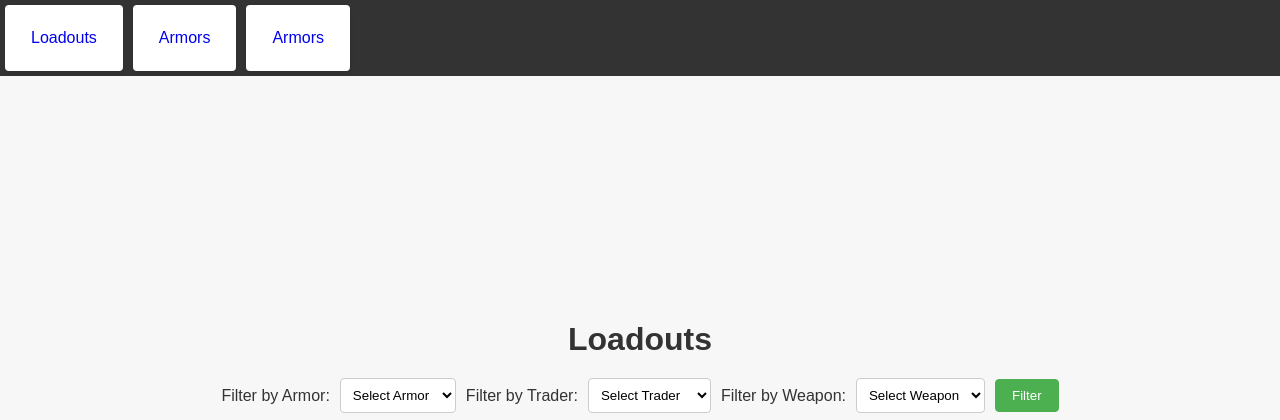
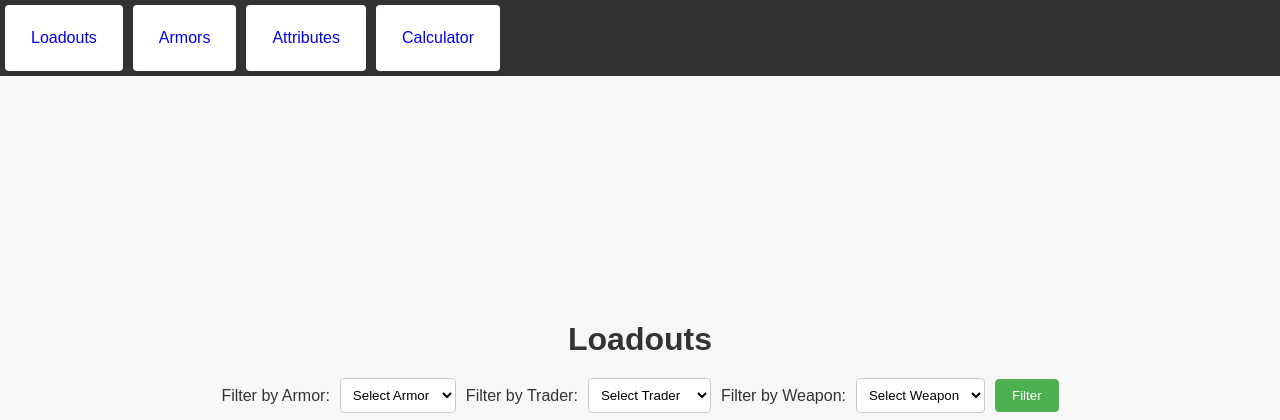
Before and after one commit to AndreAsuncion/CSE-111-Project, a Flask app: page / in a window 1280 px wide. Shown: the top 420 px of the page. Run offline with Flask 3, Linux system fonts and the light colour scheme.

Commit message:
Update index.html

```diff
--- a/templates/index.html
+++ b/templates/index.html
@@ -11,7 +11,8 @@
         <ul>
             <li><a href="/">Loadouts</a></li>
             <li><a href="/armor">Armors</a></li>
-            <li><a href="/attribute">Armors</a></li>
+            <li><a href="/attribute">Attributes</a></li>
+            <li><a href="/calculator">Calculator</a></li>
         </ul>
     </nav>
 
```
